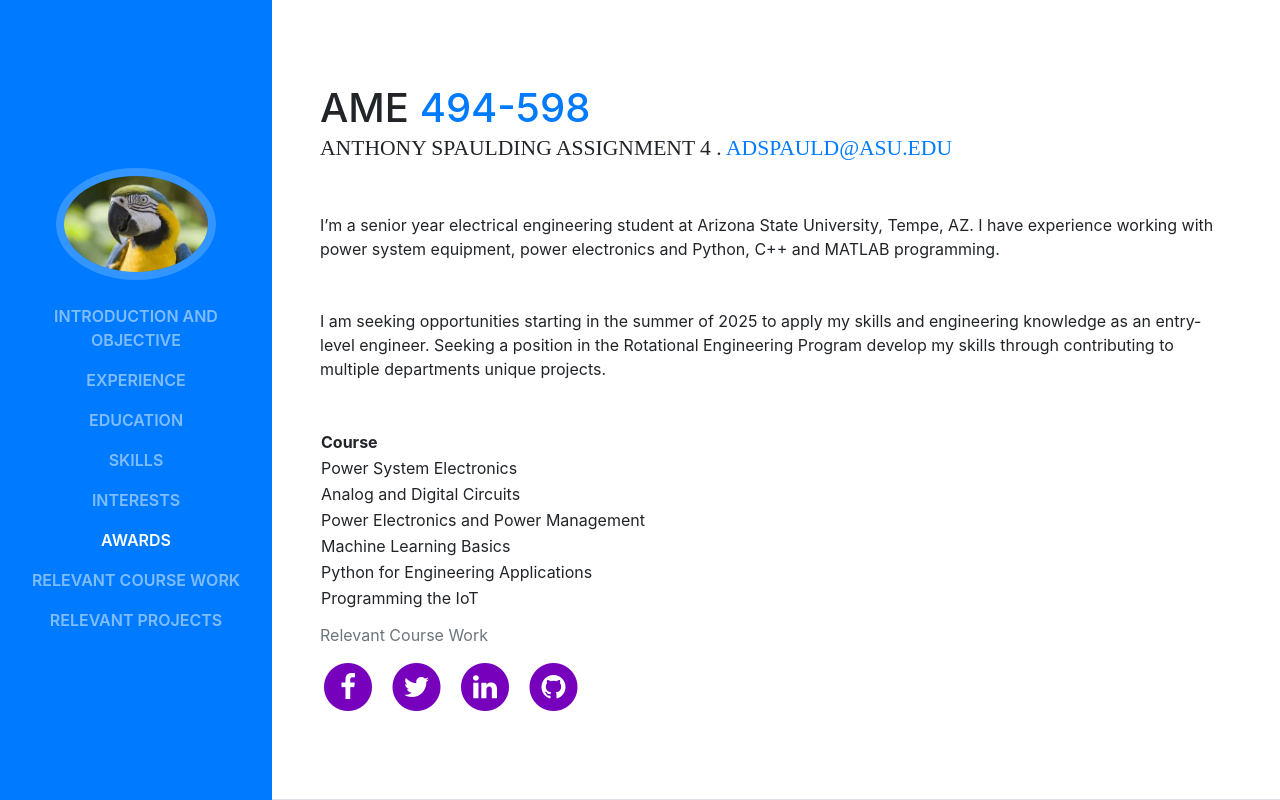
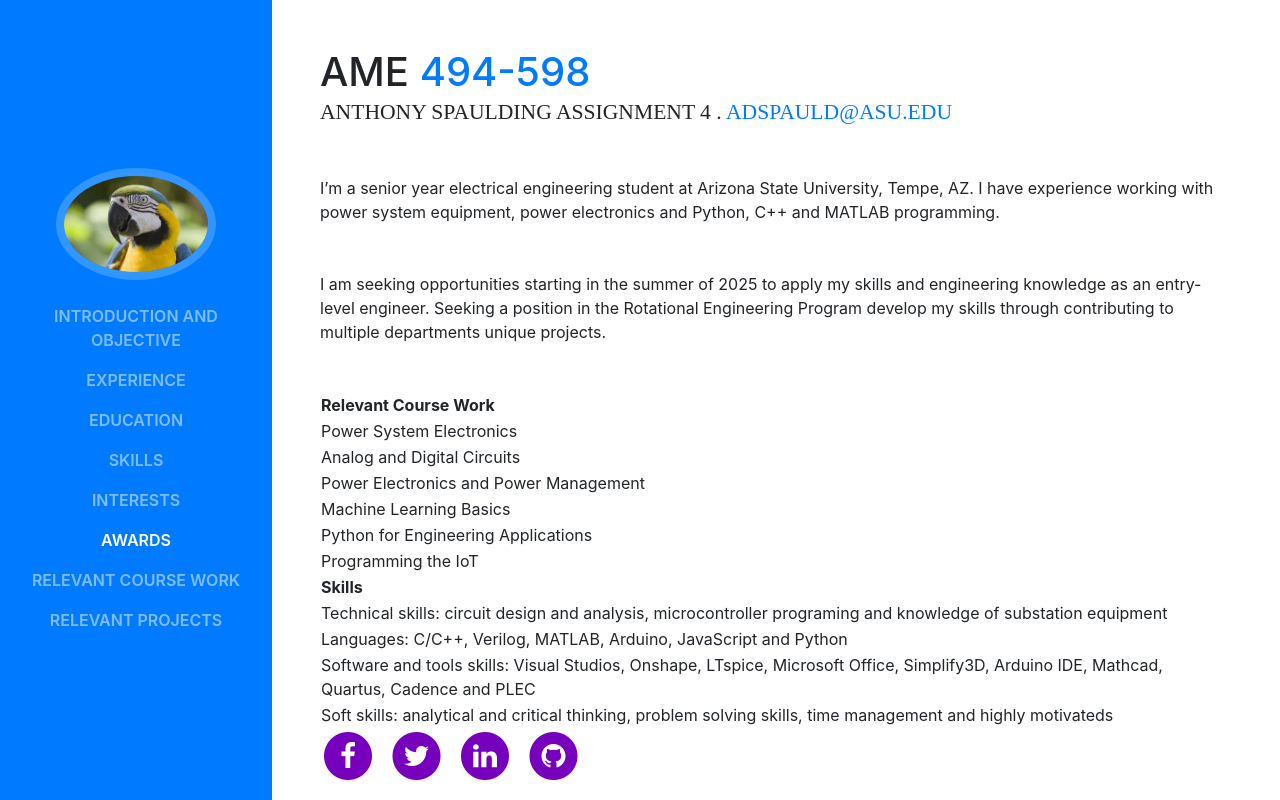
Before and after one commit to adspauld/Testing, a website with bundled scripts: page public/index.html in a window 1280 px wide. Shown: the top 800 px of the page. Built offline with nearby package versions, Linux system fonts and the light colour scheme; a web font is replaced by a local one.

Commit message:
Update index.html

```diff
--- a/public/index.html
+++ b/public/index.html
@@ -80,9 +80,8 @@
           <p class="mb-5">I’m a senior year electrical engineering student at Arizona State University, Tempe, AZ. I have experience working with power system equipment, power electronics and Python, C++ and MATLAB programming.</p>
           <p class="mb-5">I am seeking opportunities starting in the summer of 2025 to apply my skills and engineering knowledge as an entry-level engineer. Seeking a position in the Rotational Engineering Program develop my skills through contributing to multiple departments unique projects.</p>
           <table>
-            <caption>Relevant Course Work</caption>
             <tr>
-              <th>Course</th>
+              <th>Relevant Course Work</th>
             </tr>
             <tr>
               <td>Power System Electronics</td>
@@ -102,6 +101,23 @@
            <tr>
               <td>Programming the IoT</td>
            </tr>
+          </table>
+          <table>
+            <tr>
+              <th>Skills</th>
+            </tr>
+            <tr>
+              <td>Technical skills: circuit design and analysis, microcontroller programing and knowledge of substation equipment</td>
+            </tr>
+            <tr>
+              <td>Languages: C/C++, Verilog, MATLAB, Arduino, JavaScript and Python</td>
+            </tr>
+            <tr>
+              <td>Software and tools skills: Visual Studios, Onshape, LTspice, Microsoft Office, Simplify3D, Arduino IDE, Mathcad, Quartus, Cadence and PLEC</td>
+            </tr>
+            <tr>
+              <td>Soft skills: analytical and critical thinking, problem solving skills, time management and highly motivateds</td>
+            </tr>
           </table>
           <ul class="list-inline list-social-icons mb-0">
             <li class="list-inline-item">
```
